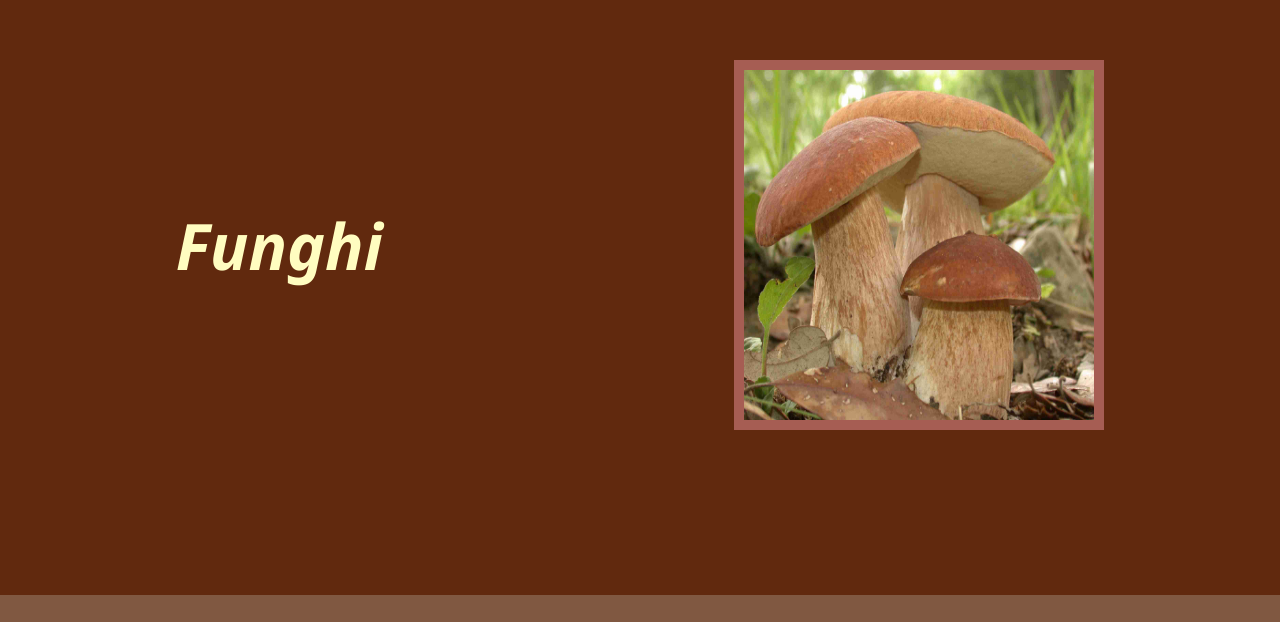
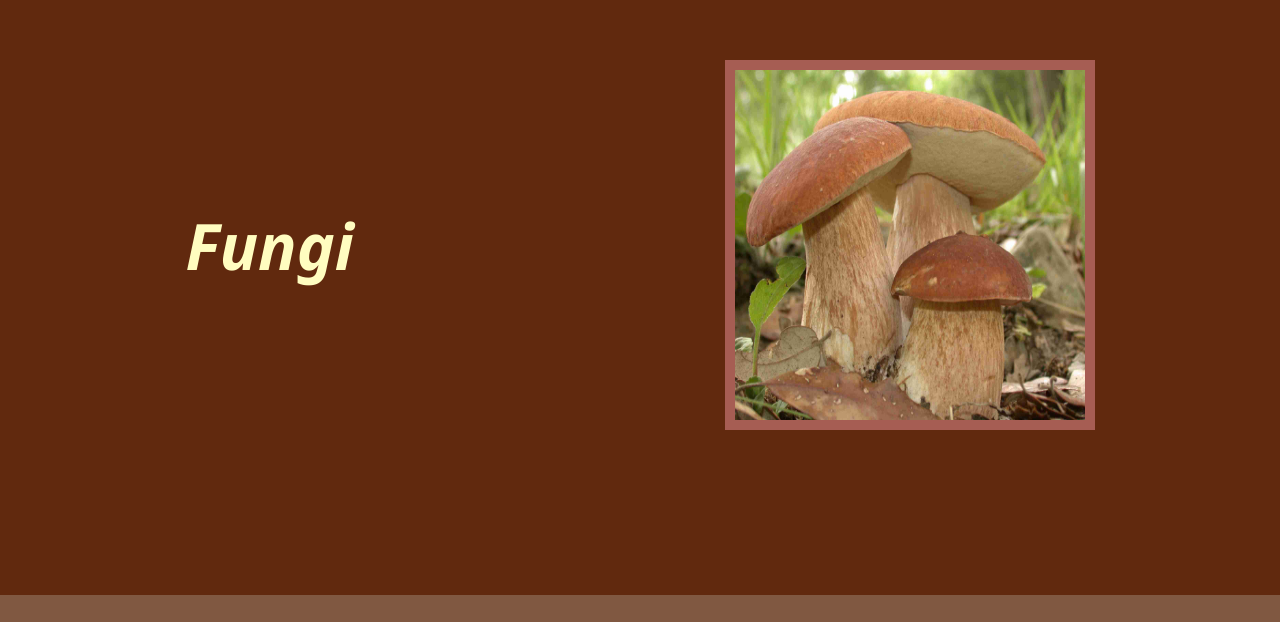
Before and after one commit to JoaoPedroCordoba/Feira_de_ciencias, a plain HTML site: page index.html in a window 1280 px wide. Shown: the part 105-727 px from the top of the page. Drawn offline with Linux system fonts and the light colour scheme.

Commit message:
finalizado3

```diff
--- a/index.html
+++ b/index.html
@@ -11,7 +11,7 @@
     <main>
         <div class="entrada">
             <span id="capa">
-                <h1 class="textos"><strong>Funghi</strong></h1>
+                <h1 class="textos"><strong>Fungi</strong></h1>
                 <img src="imagens/capa.jpg" alt="fungo funghi" id="imagem1" class="imagens">
             </span>
         </div>
```
